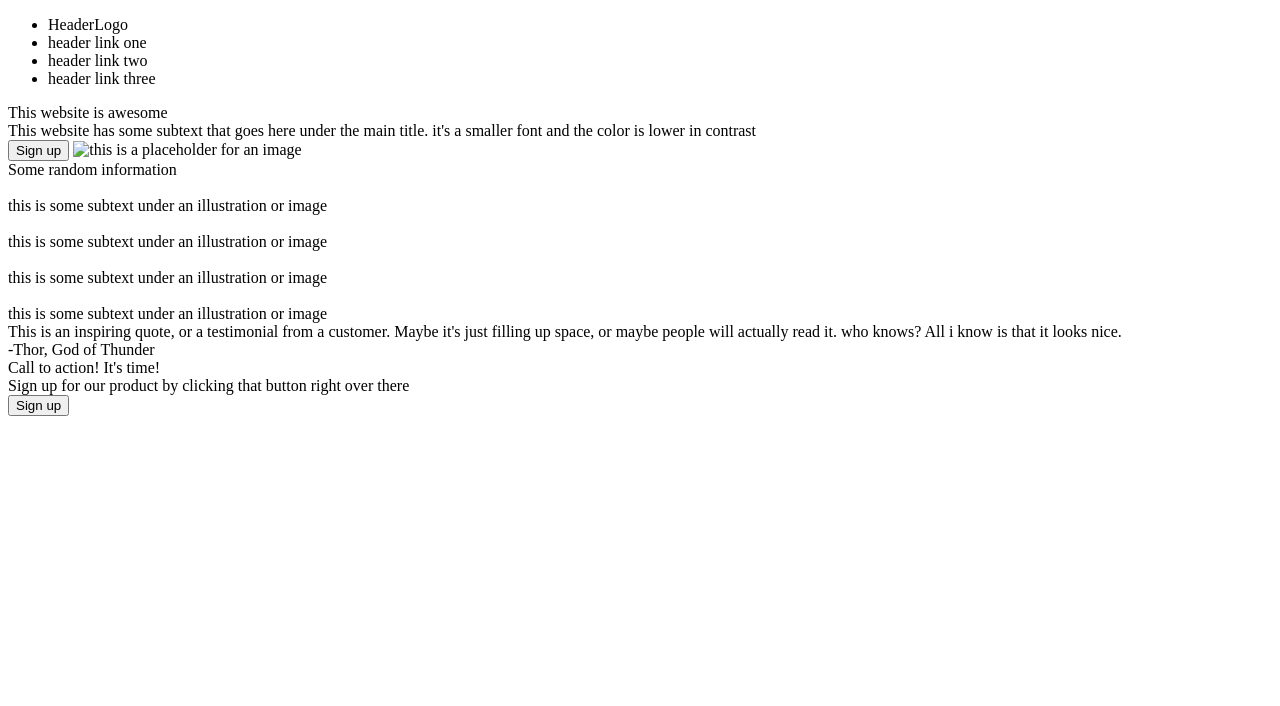
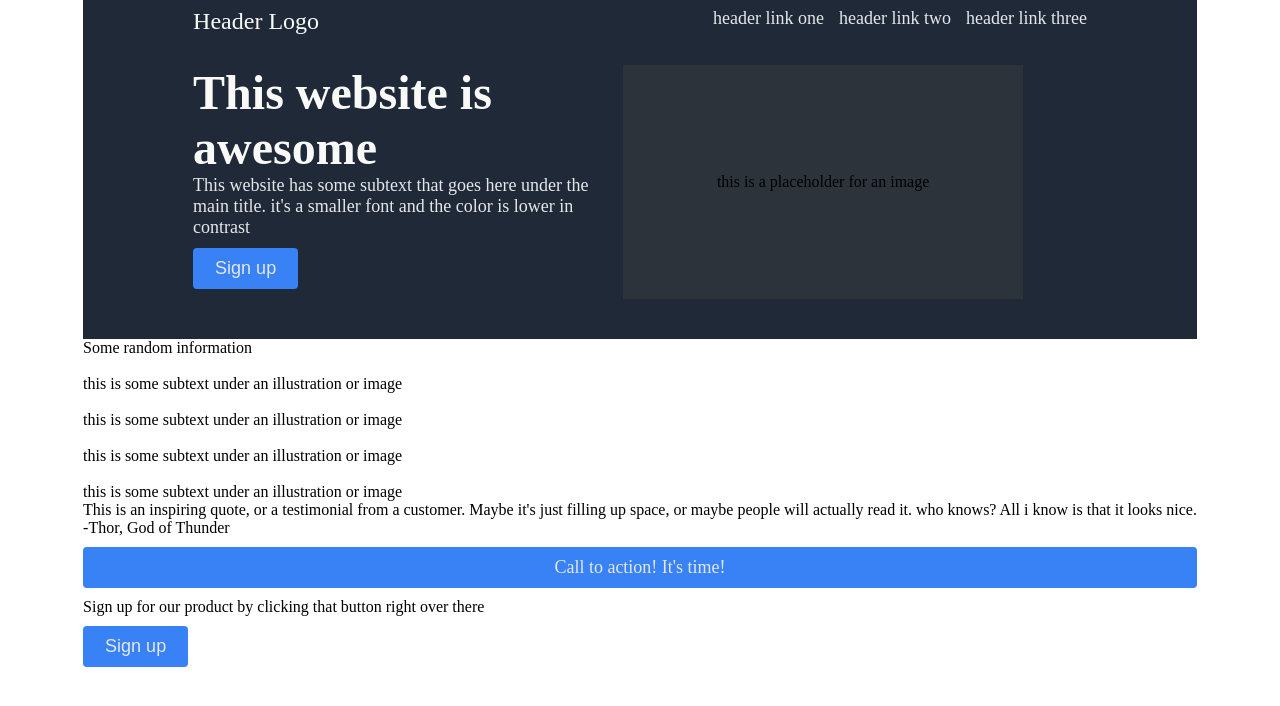
Before and after one commit to shadowbanks/landing-page, a plain HTML site: page index.html in a window 1280 px wide. Drawn offline with Linux system fonts and the light colour scheme.

Commit message:
Design the header of the landing page

```diff
--- a/index.html
+++ b/index.html
@@ -8,17 +8,23 @@
 
     <body>
         <div class="header">
+            <div class="h-top">
+                <div class="logo">Header Logo</div>
                 <ul>
-                <li>HeaderLogo</li>
                     <li>header link one</li>
                     <li>header link two</li>
                     <li>header link three</li>
                 </ul>
+            </div>
 
-            <div>This website is awesome</div>
-            <div>This website has some subtext that goes here under the main title. it's a smaller font and the color is lower in contrast</div>
+            <div class="h-bottom">
+                <div class="h-content">
+                    <div class="header-text">This website is awesome</div>
+                    <div class="subheader-text">This website has some subtext that goes here under the main title. it's a smaller font and the color is lower in contrast</div>
                     <button class="h-sign-up"> Sign up</button>
-            <img src="" alt="this is a placeholder for an image">
+                </div>
+                <div class="header-img">this is a placeholder for an image<img  src="" alt=""></div>
+            </div>
         </div>
 
         <div class="first-body">
--- a/styles.css
+++ b/styles.css
@@ -0,0 +1,83 @@
+html{
+    display: flex;
+    justify-content: center;
+    /*background-color: black;*/
+}
+
+body{
+    display: flex;
+    flex-direction: column;
+}
+
+.header{
+    background-color: #1F2937;
+    display: flex;
+    flex-direction: column;
+    margin-top: -10px;
+    padding: 10px;
+    flex:1;
+    /*height: 250px;*/
+}
+
+ul{
+    list-style-type: none;
+    margin: 0;
+    padding: 0;
+    display: flex;
+    gap: 15px;
+}
+.header .h-top .logo{
+    font-size: 24px;
+    color: #F9FAF8;
+}
+.header .h-bottom .header-text{
+    font-size: 48px;;
+    font-weight: bolder;
+    color: #F9FAF8;
+}
+
+.subheader-text, ul{
+    font-size: 18px;
+    color: #E5E7EB;
+}
+
+.h-top{
+    display: flex;
+    justify-content: space-between;
+}
+
+.h-bottom, .h-top{
+    margin: 0 100px;
+
+}
+
+.h-bottom{
+    margin-top: 30px;
+    margin-bottom: 30px;
+    display: flex;
+    gap: 30px;
+}
+
+.h-content{
+    width: 400px;
+}
+
+.header-img{
+    width: 400px;
+    display: flex;
+    align-items: center;
+    justify-content: center;
+    background-color:#2d333b;
+}
+
+button, .f-line{
+    background-color: #3882F6;
+    border-radius: 4px;
+    border: none;
+    color: #E5E7EB;
+    padding: 10px 22px;
+    text-align: center;
+    text-decoration: none;
+    font-size: 18px;
+    margin: 10px 0;
+}
```
Lines whose indentation alone changed are shown as unchanged.
